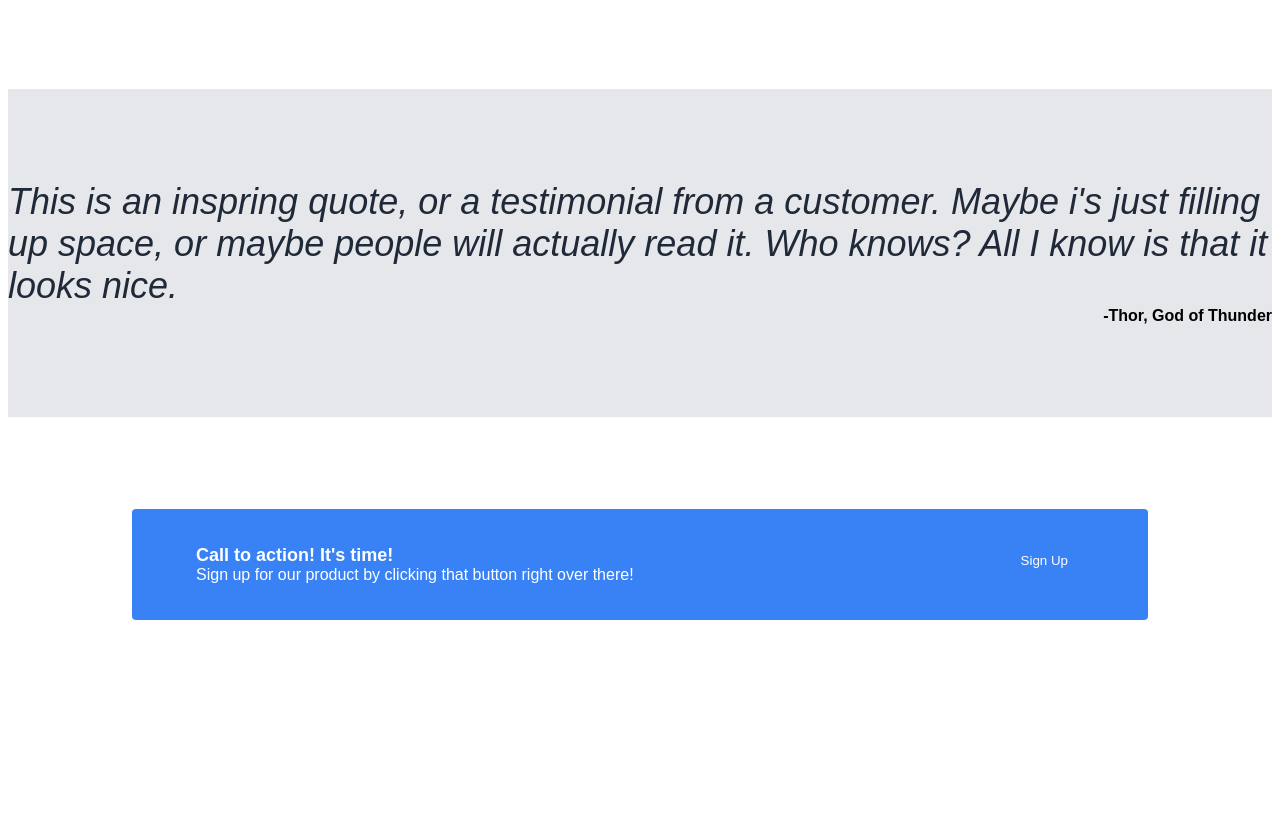
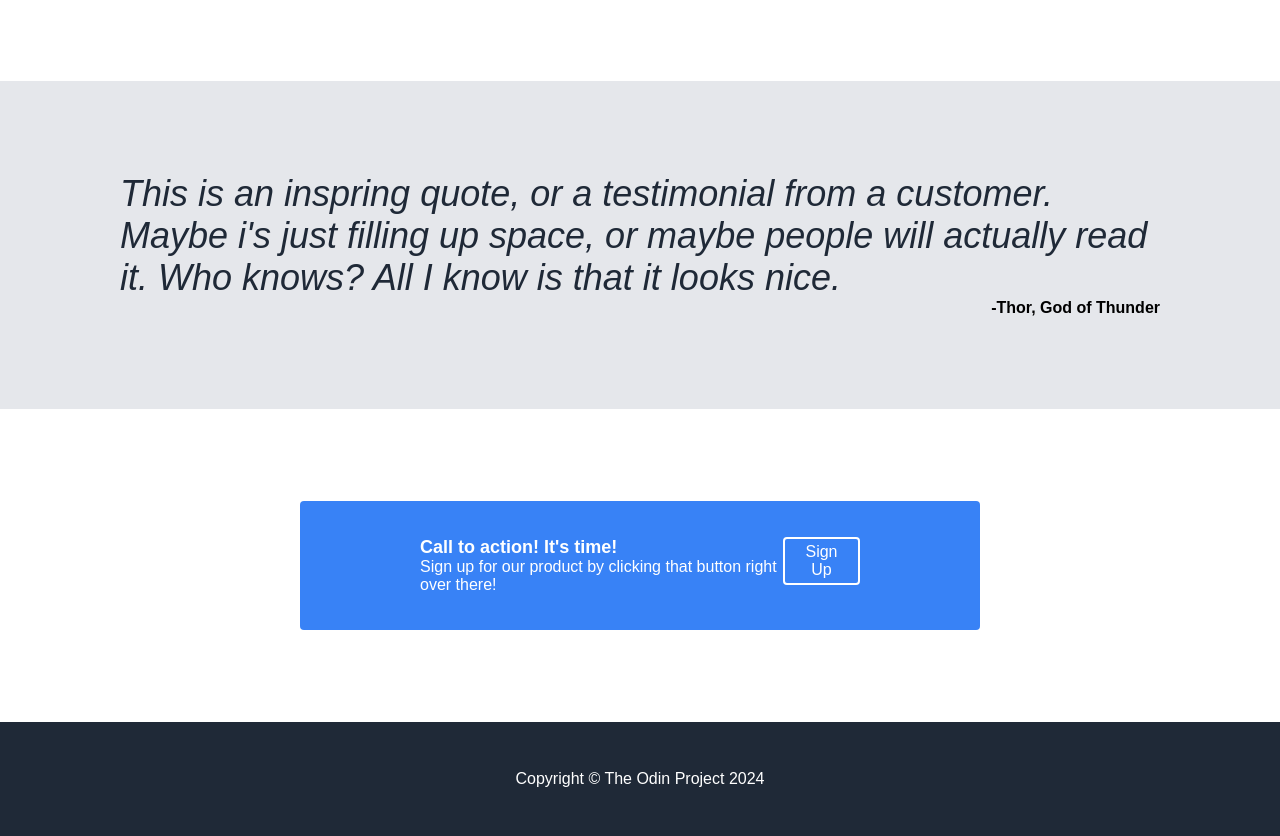
Before and after one commit to tembobrightmw/landing-page, a plain HTML site: page index.html in a window 1280 px wide. Shown: the part 791-1627 px from the top of the page. Before the commit the page ends 1503 px from the top, so only its background shows below. Drawn offline with Linux system fonts and the light colour scheme.

Commit message:
README.md

```diff
--- a/index.html
+++ b/index.html
@@ -22,7 +22,7 @@
         <div class="title-side">
             <div class="title">This website is awesome</div>
             <div class="text-under-title">This website has some subtext that goes here under the main title. It's a smaller font and the color is lower contrast</div>
-            <div class="button-up"><button>Sign Up</button></div>
+            <div class="button-1"><button>Sign Up</button></div>
         </div>
             <div class="placeholder">This is a placeholder for an image</div>
         </div>
@@ -65,5 +65,9 @@
         <div class="button-2"><button>Sign Up</button></div>
     </div>
 
+    <div class="footer">
+        <div class="footer-text">Copyright © The Odin Project 2024</div>
+    </div>
+
 </body>
 </html>
--- a/style.css
+++ b/style.css
@@ -1,18 +1,23 @@
 body {
     font-family: Arial, Helvetica, sans-serif;
+    margin: 0;
+    min-height: 100vh;
+    display: flex;
+    flex-direction: column;
 }
 
 .hero {
-    background-color: #1f2937;
-    color: white;
     display: flex;
     flex-direction: column;
     padding-top: 32px;
     padding-left: 96px;
     padding-right: 96px;
-
 }
 
+.hero, .footer {
+    background-color: #1f2937;
+    color: white;
+}
 .header {
     display: flex;
     justify-content: space-between;
@@ -63,7 +68,7 @@ a {
     font-size: 24px;
 }
 
-button {
+.button-1 button {
     color: white;
     border: none;
     padding: 4px 16px;
@@ -107,8 +112,7 @@ img {
 
 .quote-section {
     background-color: #e5e7eb;
-    padding-top: 92px;
-    padding-bottom: 92px;
+    padding: 92px 120px;
 }
 
 .quote {
@@ -123,8 +127,8 @@ img {
 }
 
 .call-to-action {
-    margin: 92px 124px;
-    padding: 36px 64px;
+    margin: 92px 300px;
+    padding: 36px 120px;
     color: white;
     display: flex;
     justify-content: space-between;
@@ -135,9 +139,21 @@ img {
     font-size: 18px;
 }
 
-.button-2 {
-    font-weight: 700;
+.button-2 button {
     border-color: white;
-    border: 2px;
+    border: 2px solid white;
+    border-radius: 4px;
+    padding: 4px 16px;
+    color: white;
     font-size: 16px;
+    font-weight: 500;
+
 }
+
+.footer {
+    display: flex;
+    justify-content: center;
+    align-content: center;
+    padding: 48px;
+    color: white;
+}
```
